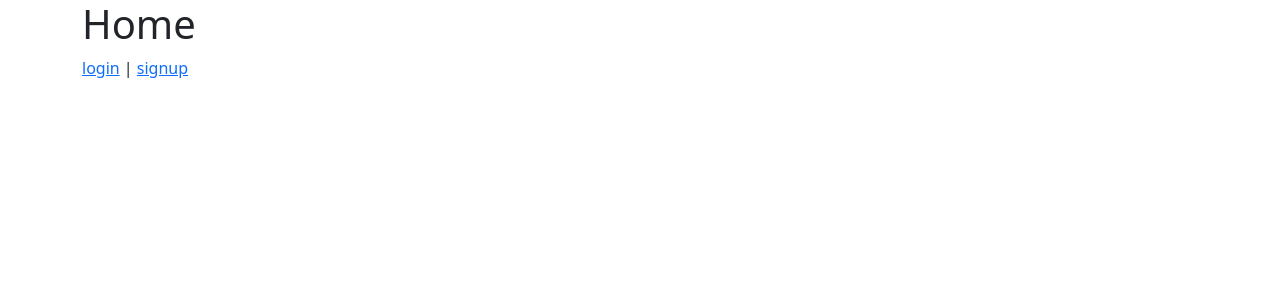
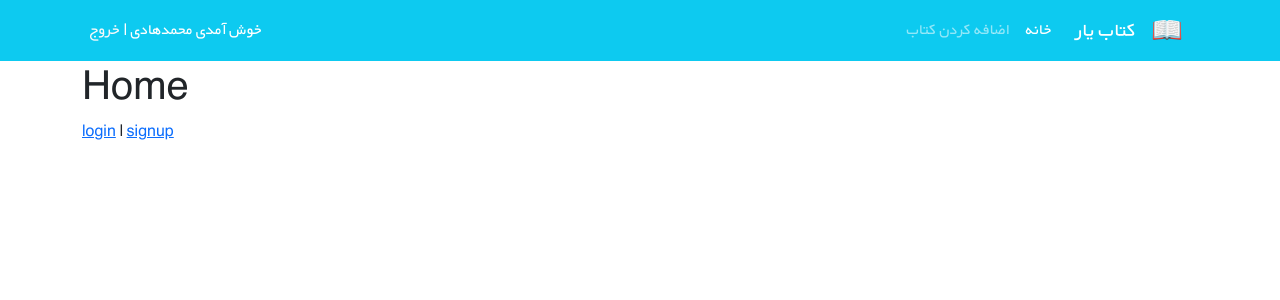
Before and after one commit to amahadnejad/BookStore, a Django app: template templates/home.html in a window 1280 px wide. Shown: the top 300 px of the page. Run offline with Django 4.2, Linux system fonts and the light colour scheme; the template is opened without the code that fills it, so the values that code supplies are empty.

Commit message:
Update _base.html Template

```diff
--- /dev/null
+++ b/books/templatetags/book_tags.py
@@ -0,0 +1,3 @@
+from django import template
+
+register = template.Library()
--- /dev/null
+++ b/static/css/style.css
@@ -0,0 +1,20 @@
+@font-face {
+    font-family: "BYekan";
+    src: url("../fonts/BYekan+.ttf");
+}
+@font-face {
+    font-family: "BYekan";
+    src: url("../fonts/BYekan+ Bold.ttf");
+    font-weight: bold;
+}
+
+* {
+    font-family: 'BYekan', sans-serif;
+    line-height: 1.8rem;
+}
+
+/* SM breakpoint */
+@media (min-width: 576px) {
+    /* CUSTOM WIDTHS */
+    .w-sm-75 { width: 75%!important; }
+}
--- a/templates/_base.html
+++ b/templates/_base.html
@@ -1,19 +1,47 @@
+{% load static %}
+
 <!doctype html>
 <html lang="en">
 <head>
+    <!-- Required meta tags -->
     <meta charset="UTF-8">
-    <meta name="viewport"
-          content="width=device-width, user-scalable=no, initial-scale=1.0, maximum-scale=1.0, minimum-scale=1.0">
+    <meta name="viewport" content="width=device-width, initial-scale=1">
     <meta http-equiv="X-UA-Compatible" content="ie=edge">
+
     <link href="https://cdn.jsdelivr.net/npm/bootstrap@5.3.3/dist/css/bootstrap.min.css" rel="stylesheet"
           integrity="sha384-QWTKZyjpPEjISv5WaRU9OFeRpok6YctnYmDr5pNlyT2bRjXh0JMhjY6hW+ALEwIH" crossorigin="anonymous">
+
+    <link rel="stylesheet" href="css/style.css">
+
     <title>{% block page_title %}{% endblock page_title %}</title>
 </head>
 <body>
+<nav class="navbar navbar-expand-lg navbar-dark bg-info" dir="rtl">
+    <div class="container">
+        <a class="navbar-brand" href="#">
+            <img src="icons/book.png" alt="" height="30"
+                 class="d-inline-block align-text-top">
+        </a>
+        <a class="navbar-brand mx-3" href="#">کتاب یار</a>
+        <button class="navbar-toggler" type="button" data-bs-toggle="collapse" data-bs-target="#navbarNavAltMarkup"
+                aria-controls="navbarNavAltMarkup" aria-expanded="false" aria-label="Toggle navigation">
+            <span class="navbar-toggler-icon"></span>
+        </button>
+        <div class="collapse navbar-collapse" id="navbarNavAltMarkup">
+            <div class="navbar-nav">
+                <a class="nav-link active" aria-current="page" href="#">خانه</a>
+                <a class="nav-link" href="#">اضافه کردن کتاب</a>
+            </div>
+        </div>
+        <div class="mx-2 text-white">خوش آمدی محمدهادی | <a class="link-light text-decoration-none" href="#">خروج</a>
+        </div>
+    </div>
+</nav>
+
 <div class="container">
     {% block content %}
 
-{% endblock content %}
+    {% endblock content %}
 </div>
 
 <script src="https://cdn.jsdelivr.net/npm/bootstrap@5.3.3/dist/js/bootstrap.bundle.min.js"
```
Also changed, not shown: books/templates/books/book_list.html (+27 -9 lines), config/settings.py (+4 -5 lines), static/css/login.css (added, +14 -0 lines), books/templatetags/__init__.py (added), static/fonts/BYekan+ Bold.ttf (added), static/fonts/BYekan+.ttf (added), static/icons/book.png (added).
